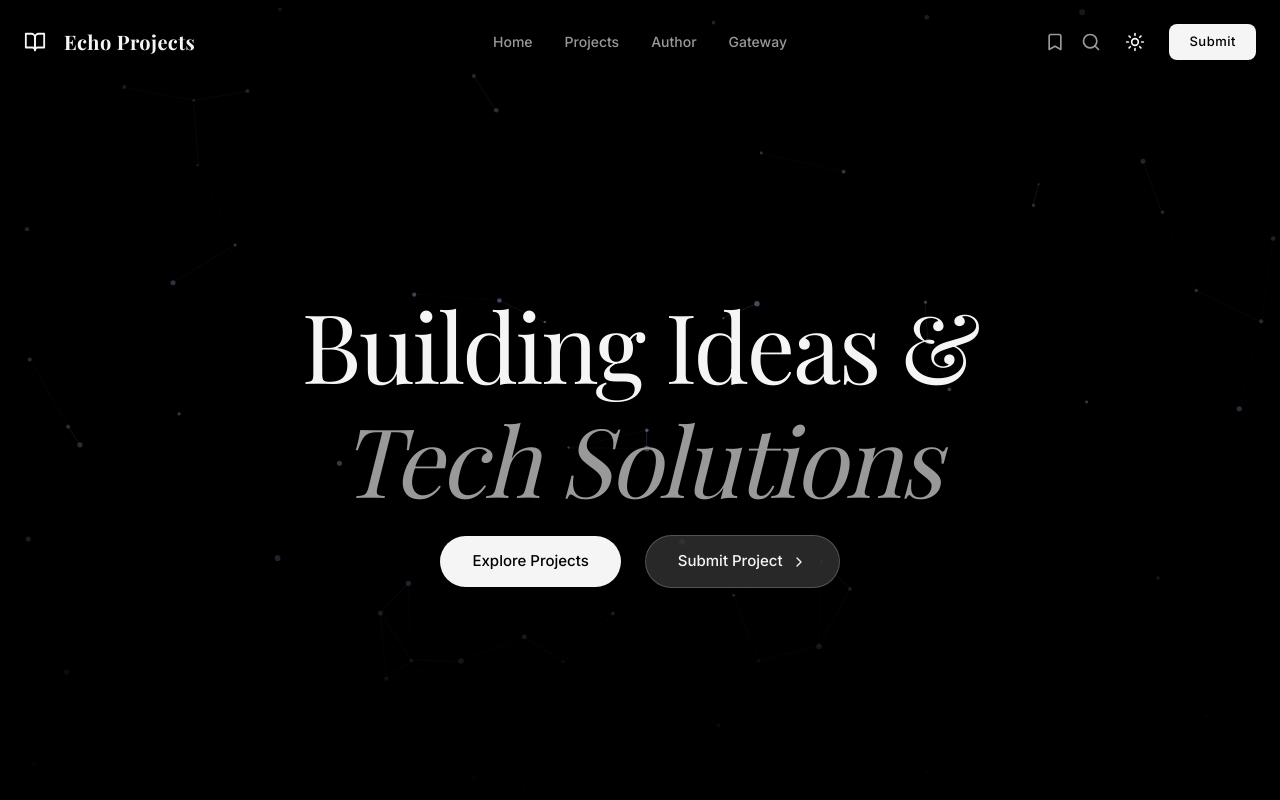
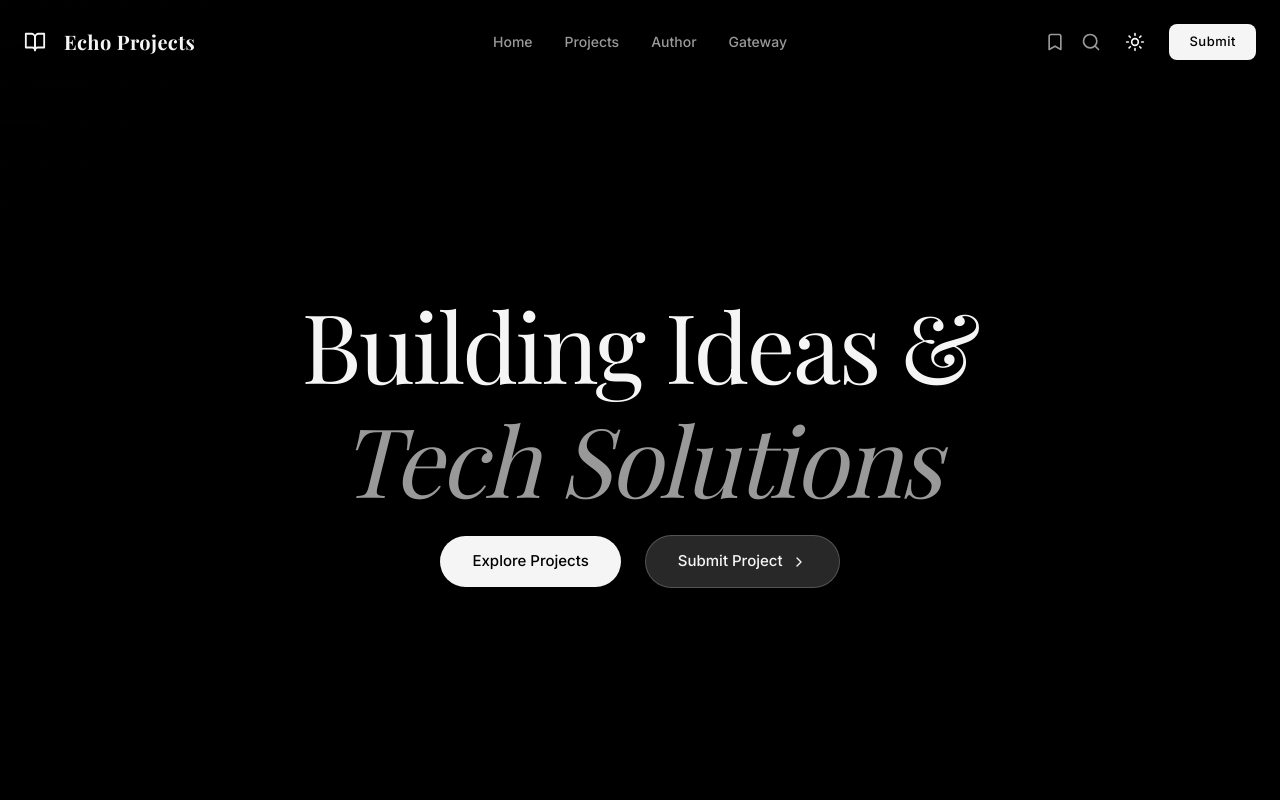
Before and after one commit to justinsaju21/projects, a Next.js app: page / in a window 1280 px wide. Shown: the top 800 px of the page. Built offline with nearby package versions, Linux system fonts and the light colour scheme.

Commit message:
Replace ParticleNetwork with mouse reactive DataGrid background

```diff
--- /dev/null
+++ b/src/components/home/DataGrid.tsx
@@ -0,0 +1,49 @@
+"use client";
+
+import { useEffect, useRef } from "react";
+
+export function DataGrid() {
+  const containerRef = useRef<HTMLDivElement>(null);
+
+  useEffect(() => {
+    const container = containerRef.current;
+    if (!container) return;
+
+    const handleMouseMove = (e: MouseEvent) => {
+      const rect = container.getBoundingClientRect();
+      const x = e.clientX - rect.left;
+      const y = e.clientY - rect.top;
+      container.style.setProperty("--mouse-x", `${x}px`);
+      container.style.setProperty("--mouse-y", `${y}px`);
+    };
+
+    window.addEventListener("mousemove", handleMouseMove);
+    return () => {
+      window.removeEventListener("mousemove", handleMouseMove);
+    };
+  }, []);
+
+  return (
+    <div
+      ref={containerRef}
+      className="absolute inset-0 pointer-events-none z-0 overflow-hidden"
+      style={{
+        background: 'var(--bg-primary)',
+      }}
+    >
+      {/* Grid Pattern */}
+      <div
+        className="absolute inset-0"
+        style={{
+          backgroundImage: `
+            linear-gradient(to right, rgba(255, 255, 255, 0.05) 1px, transparent 1px),
+            linear-gradient(to bottom, rgba(255, 255, 255, 0.05) 1px, transparent 1px)
+          `,
+          backgroundSize: '40px 40px',
+          maskImage: 'radial-gradient(circle at var(--mouse-x, -100px) var(--mouse-y, -100px), black 0%, transparent 400px)',
+          WebkitMaskImage: 'radial-gradient(circle at var(--mouse-x, -100px) var(--mouse-y, -100px), black 0%, transparent 400px)',
+        }}
+      />
+    </div>
+  );
+}
--- a/src/components/home/HeroSection.tsx
+++ b/src/components/home/HeroSection.tsx
@@ -2,12 +2,12 @@
 
 import { motion } from "framer-motion";
 import { ChevronRight } from "lucide-react";
-import { ParticleNetwork } from "./ParticleNetwork";
+import { DataGrid } from "./DataGrid";
 
 export function HeroSection() {
     return (
         <section className="relative min-h-screen flex items-center justify-center overflow-hidden" style={{ background: 'var(--hero-bg)' }}>
-            <ParticleNetwork />
+            <DataGrid />
             {/* Animated Background from Photography Platform */}
             <div className="absolute inset-0 pointer-events-none" style={{ background: 'var(--hero-gradient-overlay)' }} />
 
```
